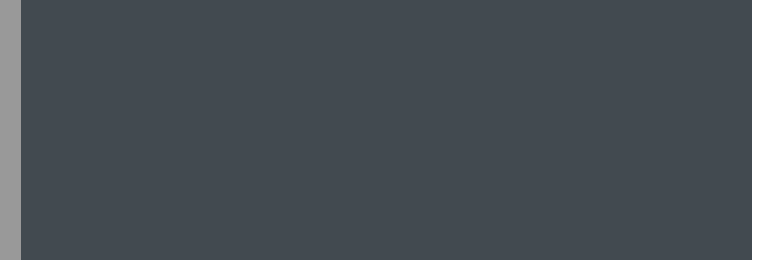
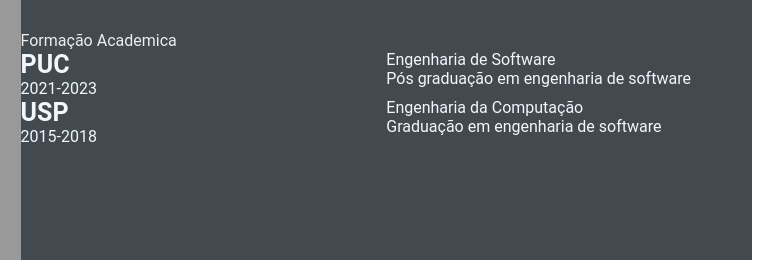
Before and after one commit to Devwillsantos/devwillsantos.github.io, a plain HTML site: page index.html in a window 1280 px wide. Shown: the part 417-677 px from the top of the page, 400-1183 px from the left. Drawn offline with Linux system fonts and the light colour scheme.

Commit message:
alteração aula 4 salva

```diff
--- a/index.html
+++ b/index.html
@@ -1,5 +1,6 @@
 <!DOCTYPE html>
 <html lang="en">
+
 <head>
     <meta charset="UTF-8">
     <meta http-equiv="X-UA-Compatible" content="IE=edge">
@@ -9,6 +10,7 @@
     <link rel="stylesheet" href="style.css">
 
 </head>
+
 <body>
     <main class="resume-contents">
         <section class="left-section">
@@ -16,7 +18,7 @@
                 <div class="profile">
                     <img class="profile-image" src="img/f3.jpg" alt="Profile image">
                     <p class="name">William Santos</p>
-                    <p class= "profession">Software Engineer</p>
+                    <p class="profession">Software Engineer</p>
                 </div>
                 <div class="contact-info">
                     <p class="left-title">Contato</p>
@@ -30,8 +32,12 @@
                 <div class="skills">
                     <p class="left-title">Skills</p>
                     <ul>
-                        <li><p>HTML, CSS, Git & GitHub</p></li>
-                        <li><p>Linux</p></li>
+                        <li>
+                            <p>HTML, CSS, Git & GitHub</p>
+                        </li>
+                        <li>
+                            <p>Linux</p>
+                        </li>
                     </ul>
                 </div>
             </section>
@@ -72,7 +78,33 @@
                     </div>
                 </div>
             </section>
+            <section class="education gap">
+                <div class="right-title">Formação Academica</div>
+                <div class="education-contents">
+                    <div class="education-left">
+                        <p class="education-school-name">PUC</p>
+                        <p class="education-time-period">2021-2023</p>
+                    </div>
+                    <div class="education-right">
+                        <p class="eduction-subject">Engenharia de Software</p>
+                        <p class="education-desk">
+                            Pós graduação em engenharia de software
+                        </p>
+                    </div>
+                    <div class="education-left">
+                        <p class="education-school-name">USP</p>
+                        <p class="education-time-period">2015-2018</p>
+                    </div>
+                    <div class="education-right">
+                        <p class="eduction-subject">Engenharia da Computação</p>
+                        <p class="education-desk">
+                            Graduação em engenharia de software
+                        </p>
+                    </div>
+                </div>
+            </section>
         </section>
     </main>
 </body>
+
 </html>
```
Lines whose indentation alone changed are shown as unchanged.
